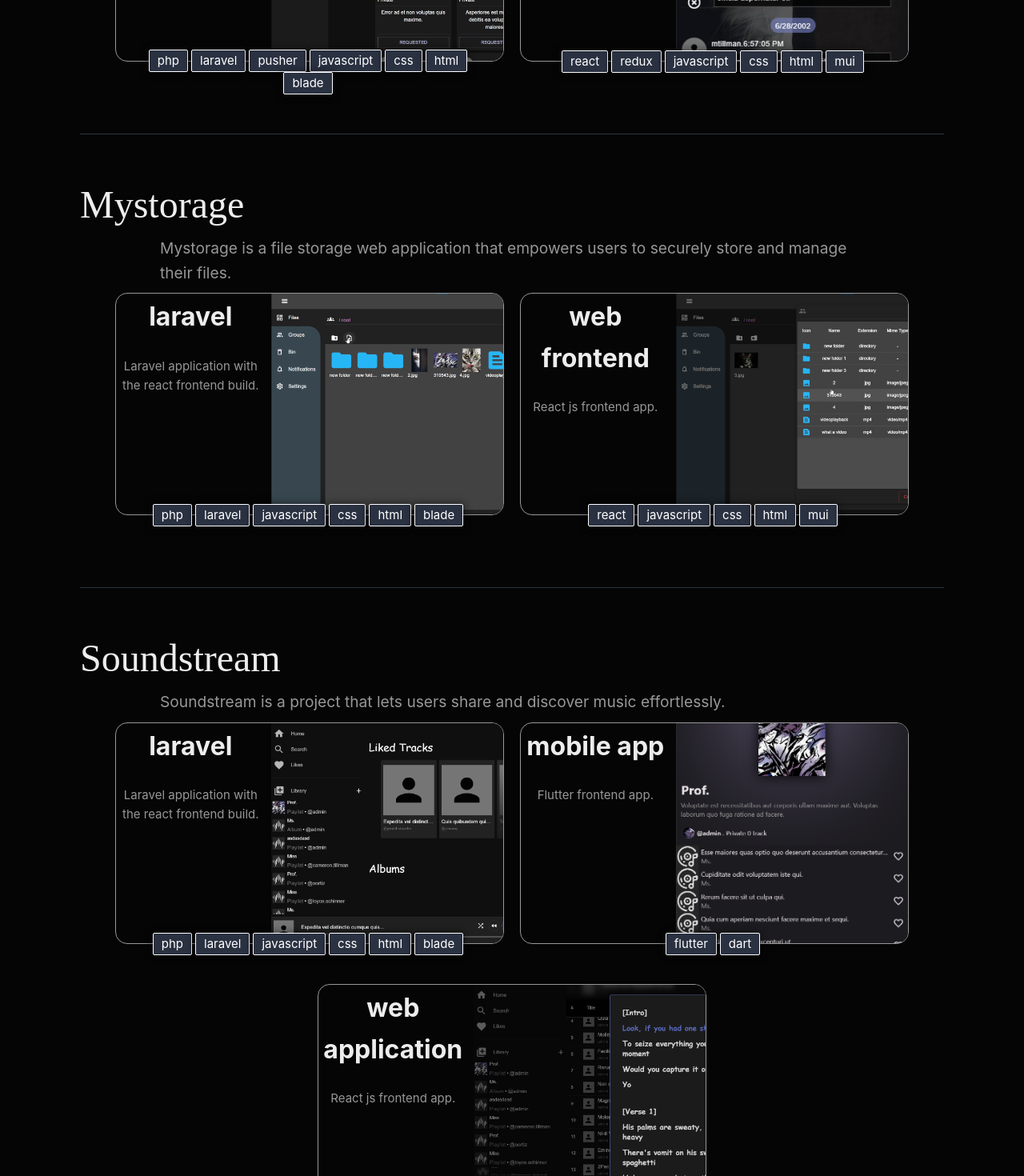
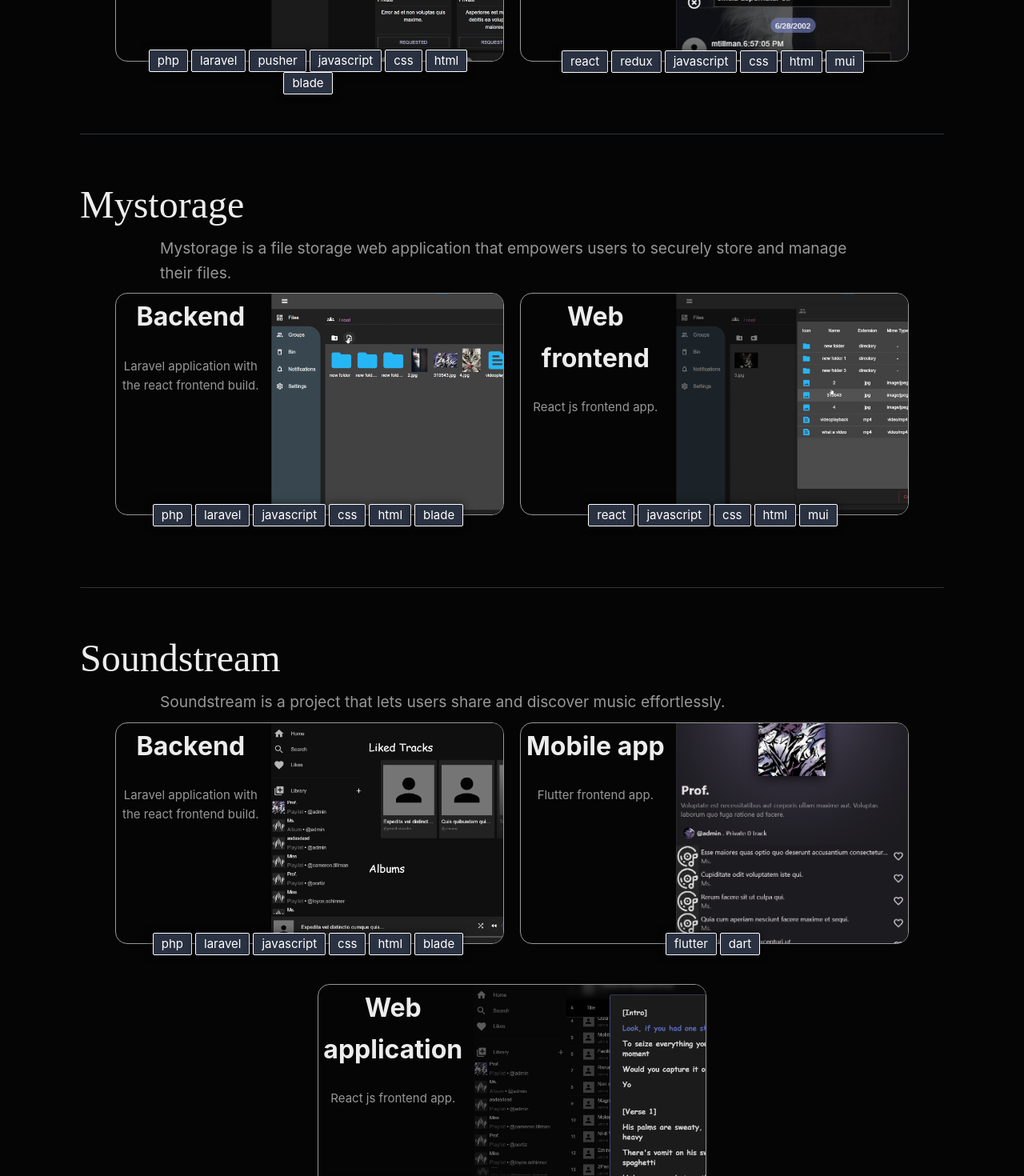
Before and after one commit to moSa963/mosa963.github.io, a Vue app: page / in a window 1280 px wide. Shown: the part 1330-2800 px from the top of the page at 80% size. Built offline with nearby package versions, Linux system fonts and the light colour scheme.

Commit message:
Update titles in projects data

```diff
--- a/src/data/projects.ts
+++ b/src/data/projects.ts
@@ -14,13 +14,13 @@ export type ProjectGroupType = {
     projects: Array<ProjectType>,
 }
 
-export const projects : Array<ProjectGroupType> = [
+export const projects: Array<ProjectGroupType> = [
     {
         name: "Manga World",
         description: "Manga World is a user-friendly platform created for reading manga, designed to be easily accessible and regularly updated with the latest chapters.",
         projects: [
             {
-                name: "Laravel backend",
+                name: "Backend",
                 description: "Laravel application.",
                 technologies: [
                     "php",
@@ -35,7 +35,7 @@ export const projects : Array<ProjectGroupType> = [
                 preview: "./images/mangaworld/preview.mp4",
             },
             {
-                name: "web frontend",
+                name: "Web frontend",
                 description: "Vue js frontend app.",
                 technologies: [
                     "vue3",
@@ -58,7 +58,7 @@ export const projects : Array<ProjectGroupType> = [
         description: "ChatRoom is a real-time chat application that brings people together in virtual chat rooms.",
         projects: [
             {
-                name: "laravel backend",
+                name: "Backend",
                 description: "Laravel application with the react frontend build.",
                 technologies: [
                     "php",
@@ -78,7 +78,7 @@ export const projects : Array<ProjectGroupType> = [
                 preview: "https://github.com/moSa963/chatroom/assets/65834849/86ccb562-4549-4f27-8eeb-e99a1a14dd3d",
             },
             {
-                name: "web frontend",
+                name: "Web frontend",
                 description: "React js frontend app.",
                 technologies: [
                     "react",
@@ -102,7 +102,7 @@ export const projects : Array<ProjectGroupType> = [
         description: "Mystorage is a file storage web application that empowers users to securely store and manage their files.",
         projects: [
             {
-                name: "laravel",
+                name: "Backend",
                 description: "Laravel application with the react frontend build.",
                 technologies: [
                     "php",
@@ -120,7 +120,7 @@ export const projects : Array<ProjectGroupType> = [
                 preview: "https://github.com/moSa963/mystorage/assets/65834849/12350650-c3fa-46f9-a79d-b9c826e811ab",
             },
             {
-                name: "web frontend",
+                name: "Web frontend",
                 description: "React js frontend app.",
                 technologies: [
                     "react",
@@ -144,7 +144,7 @@ export const projects : Array<ProjectGroupType> = [
         description: "Soundstream is a project that lets users share and discover music effortlessly.",
         projects: [
             {
-                name: "laravel",
+                name: "Backend",
                 description: "Laravel application with the react frontend build.",
                 technologies: [
                     "php",
@@ -162,7 +162,7 @@ export const projects : Array<ProjectGroupType> = [
                 preview: "./images/soundstream/preview.mp4",
             },
             {
-                name: "mobile app",
+                name: "Mobile app",
                 description: "Flutter frontend app.",
                 technologies: [
                     "flutter",
@@ -178,7 +178,7 @@ export const projects : Array<ProjectGroupType> = [
                 preview: "./images/soundstream/preview2.mp4",
             },
             {
-                name: "web application",
+                name: "Web application",
                 description: "React js frontend app.",
                 technologies: [
                     "react",
@@ -201,7 +201,7 @@ export const projects : Array<ProjectGroupType> = [
         description: "HouseRental is a web application designed to simplify the process of renting and finding apartments and houses. It provides a user-friendly platform for property owners to list their available spaces for rent and for potential tenants to discover and secure their ideal living spaces.",
         projects: [
             {
-                name: "laravel",
+                name: "Backend",
                 description: "Laravel application with the react frontend build.",
                 technologies: [
                     "php",
@@ -219,7 +219,7 @@ export const projects : Array<ProjectGroupType> = [
                 preview: "./images/houserental/preview.mp4",
             },
             {
-                name: "web application",
+                name: "Web application",
                 description: "Next js frontend app.",
                 technologies: [
                     "next js",
@@ -242,7 +242,7 @@ export const projects : Array<ProjectGroupType> = [
         description: "Myphoto is a project that brings people together through the joy of photography. This application provides a platform for users to share their favorite photos.",
         projects: [
             {
-                name: "django",
+                name: "Backend",
                 description: "Django application as a backend api.",
                 technologies: [
                     "django",
@@ -256,7 +256,7 @@ export const projects : Array<ProjectGroupType> = [
                 preview: "./images/myphoto/preview.mp4",
             },
             {
-                name: "mobile app",
+                name: "Mobile app",
                 description: "React native frontend app.",
                 technologies: [
                     "react native",
@@ -275,7 +275,7 @@ export const projects : Array<ProjectGroupType> = [
         description: "Paint is a lightweight web application that lets users unleash their creativity by drawing on a virtual whiteboard.",
         projects: [
             {
-                name: "Paint",
+                name: "Web application",
                 description: "A lightweight static web app.",
                 technologies: [
                     "html",
@@ -295,7 +295,7 @@ export const projects : Array<ProjectGroupType> = [
         description: "FlappyClone is a mobile game app inspired by the classic Flappy Bird.",
         projects: [
             {
-                name: "flappybird",
+                name: "flutter",
                 description: "flutter mobile app",
                 technologies: [
                     "flutter",
@@ -314,7 +314,7 @@ export const projects : Array<ProjectGroupType> = [
         description: "Recipes is a project dedicated to the joy of cooking and sharing delicious recipes.",
         projects: [
             {
-                name: "Recipes",
+                name: "Backend and frontend",
                 description: "laravel web app",
                 technologies: [
                     "php",
```
